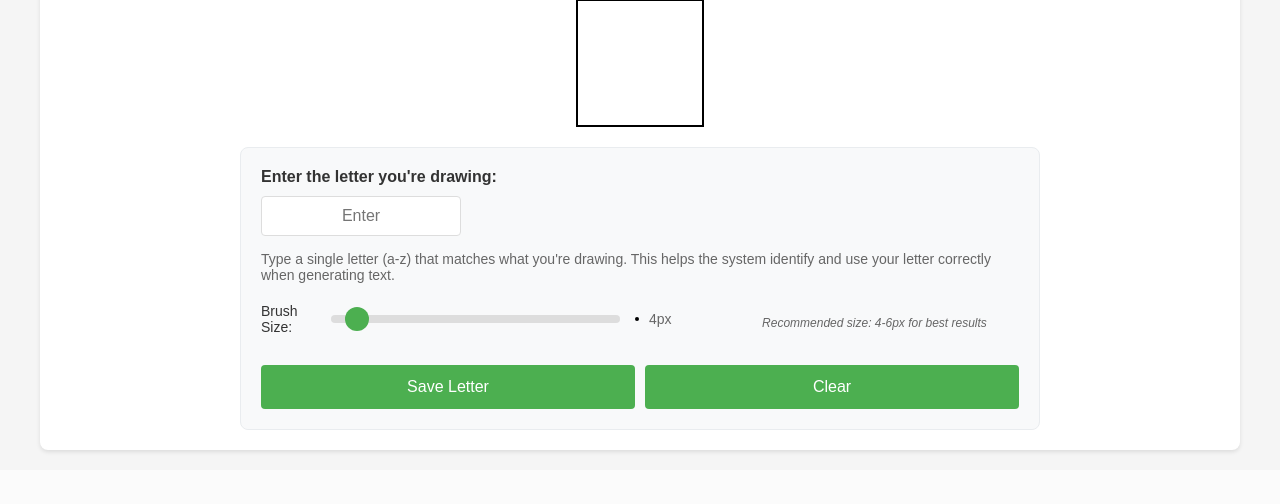
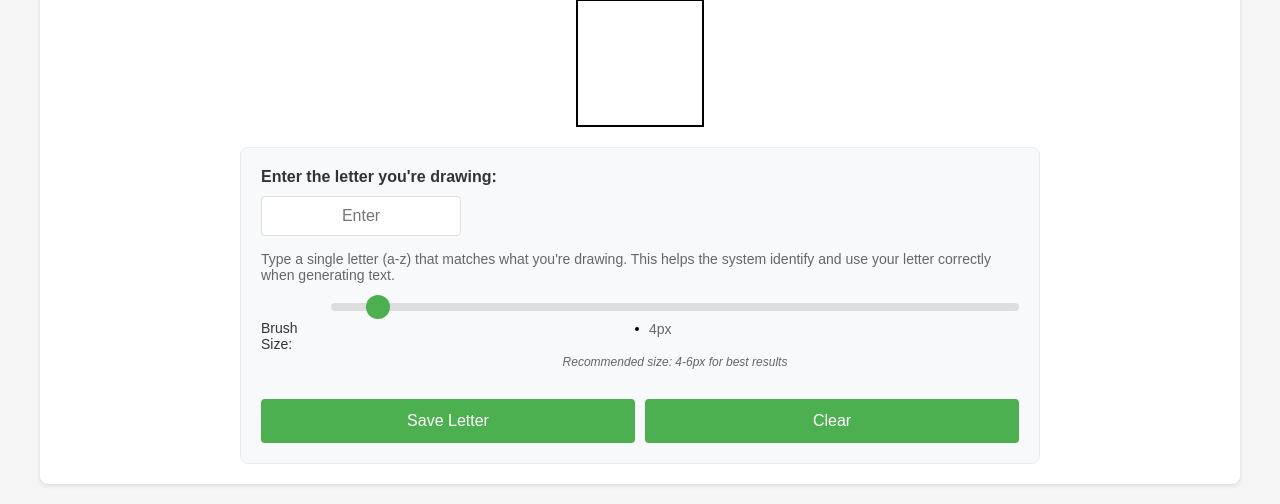
Before and after one commit to Vagif-Nabiev/PythonProjects, a Flask app: page / in a window 1280 px wide. Shown: the part 619-1123 px from the top of the page. Before the commit the page ends 1072 px from the top, so only its background shows below. Run offline with Flask 2, Linux system fonts and the light colour scheme; parts of the project's set-up code (start-up, migrations or seed data) failed here and were passed over.

Commit message:
Update WriteLikeMe UI: Add brush size recommendation and improve control panel layout

```diff
--- a/static/style.css
+++ b/static/style.css
@@ -571,8 +571,9 @@ button:hover {
 
 .brush-size-container {
     display: flex;
+    flex-direction: column;
     align-items: center;
-    gap: 15px;
+    gap: 10px;
     width: 100%;
 }
 
```
